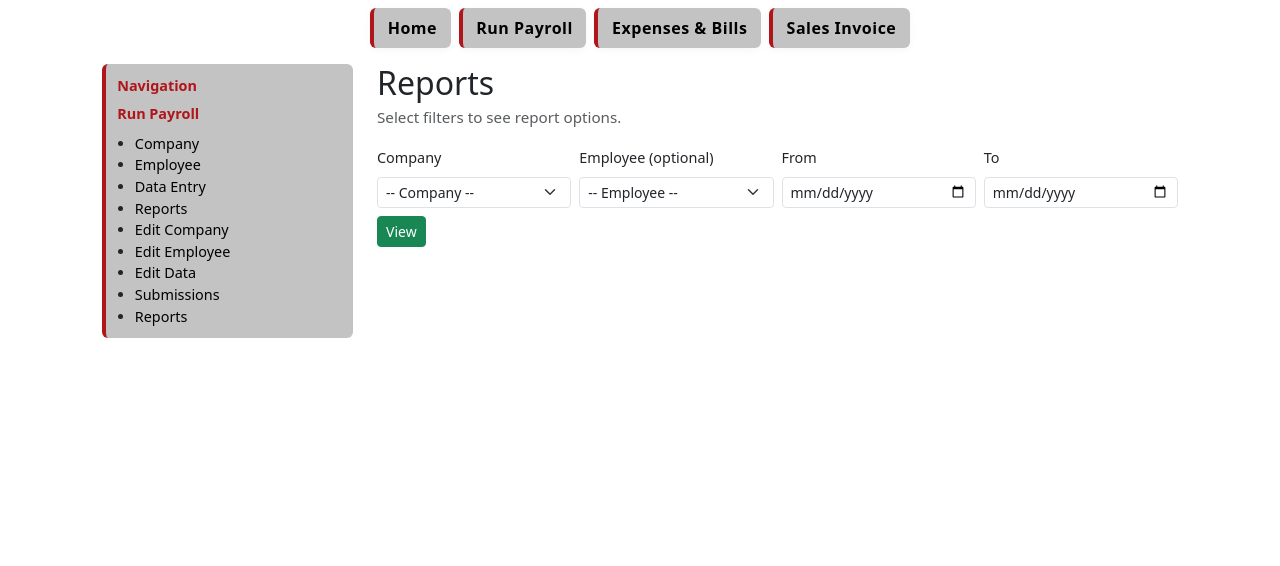
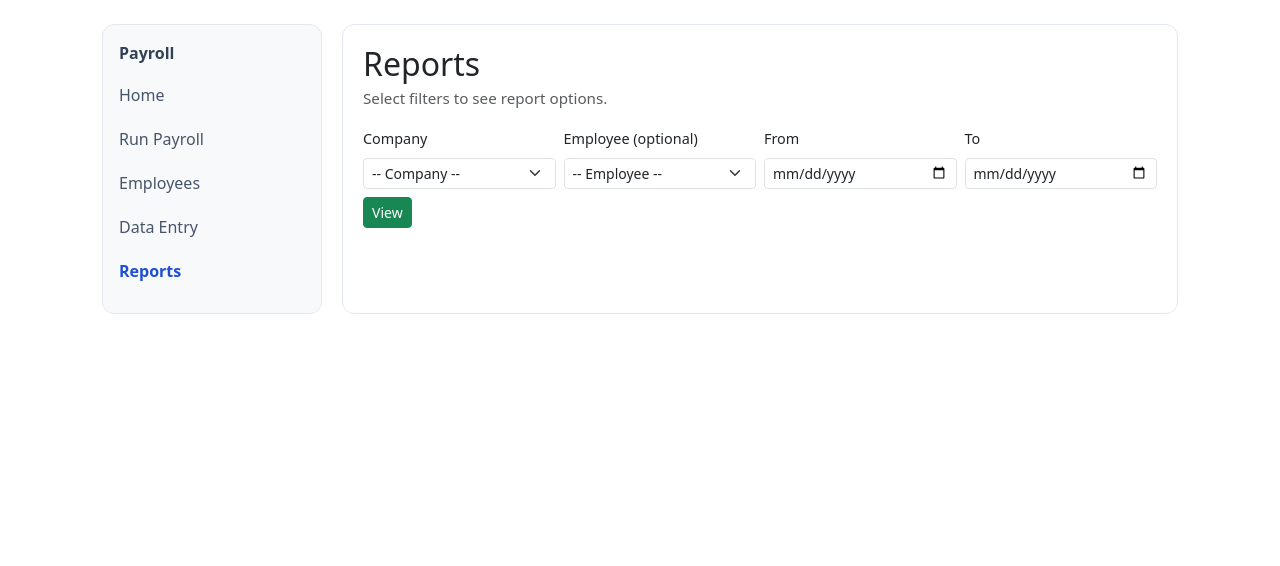
Before and after one commit to vatsraj17-ops/Payroll, a Flask app: page /reports in a window 1280 px wide. Shown: the part 117-683 px from the top of the page. Run offline with Flask 3, Linux system fonts and the light colour scheme; the visitor is signed in with stand-in values (Sample User, id 1); data that the repository does not hold is empty.

Commit message:
Added sidebar to Reports and Employees pages

```diff
--- a/templates/reports.html
+++ b/templates/reports.html
@@ -1,6 +1,72 @@
 {% extends 'base.html' %}
+{% set hide_nav = true %}
+{% set hide_sidebar = true %}
+{% set show_hamburger = false %}
 {% block content %}
-<h2>Reports</h2>
+<style>
+  .side-shell {
+    display: grid;
+    grid-template-columns: 220px 1fr;
+    gap: 20px;
+  }
+  .side-sidebar {
+    background: #f7f9fb;
+    border: 1px solid #e3e8ef;
+    border-radius: 12px;
+    padding: 16px;
+    height: fit-content;
+  }
+  .side-sidebar .title {
+    font-weight: 600;
+    color: #334155;
+    margin-bottom: 12px;
+  }
+  .side-nav {
+    list-style: none;
+    padding: 0;
+    margin: 0;
+  }
+  .side-nav li {
+    margin-bottom: 8px;
+  }
+  .side-nav a {
+    display: block;
+    text-decoration: none;
+    color: #475569;
+    padding: 6px 0;
+    border-radius: 0;
+    transition: all 0.2s;
+  }
+  .side-nav a:hover {
+    color: #1d4ed8;
+    font-weight: 600;
+  }
+  .side-nav a.active {
+    color: #1d4ed8;
+    font-weight: 600;
+  }
+  .main-content {
+    background: white;
+    border-radius: 12px;
+    border: 1px solid #e3e8ef;
+    padding: 20px;
+  }
+</style>
+
+<div class="side-shell">
+  <div class="side-sidebar">
+    <div class="title">Payroll</div>
+    <ul class="side-nav">
+      <li><a href="/">Home</a></li>
+      <li><a href="/payroll">Run Payroll</a></li>
+      <li><a href="/employees">Employees</a></li>
+      <li><a href="/data-entry">Data Entry</a></li>
+      <li><a href="/reports" class="active">Reports</a></li>
+    </ul>
+  </div>
+
+  <div class="main-content">
+    <h2>Reports</h2>
 <div class="text-muted" style="font-size:0.95rem; margin-top:-0.25rem; margin-bottom:1rem;">Select filters to see report options.</div>
 
 <form method="post" action="/reports" class="mb-4">
@@ -136,4 +202,7 @@
 	companySelect && companySelect.addEventListener('change', filterEmployees);
 	filterEmployees();
 </script>
+
+  </div>
+</div>
 {% endblock %}
```
Also changed, not shown: templates/employees.html (+70 -1 lines).
